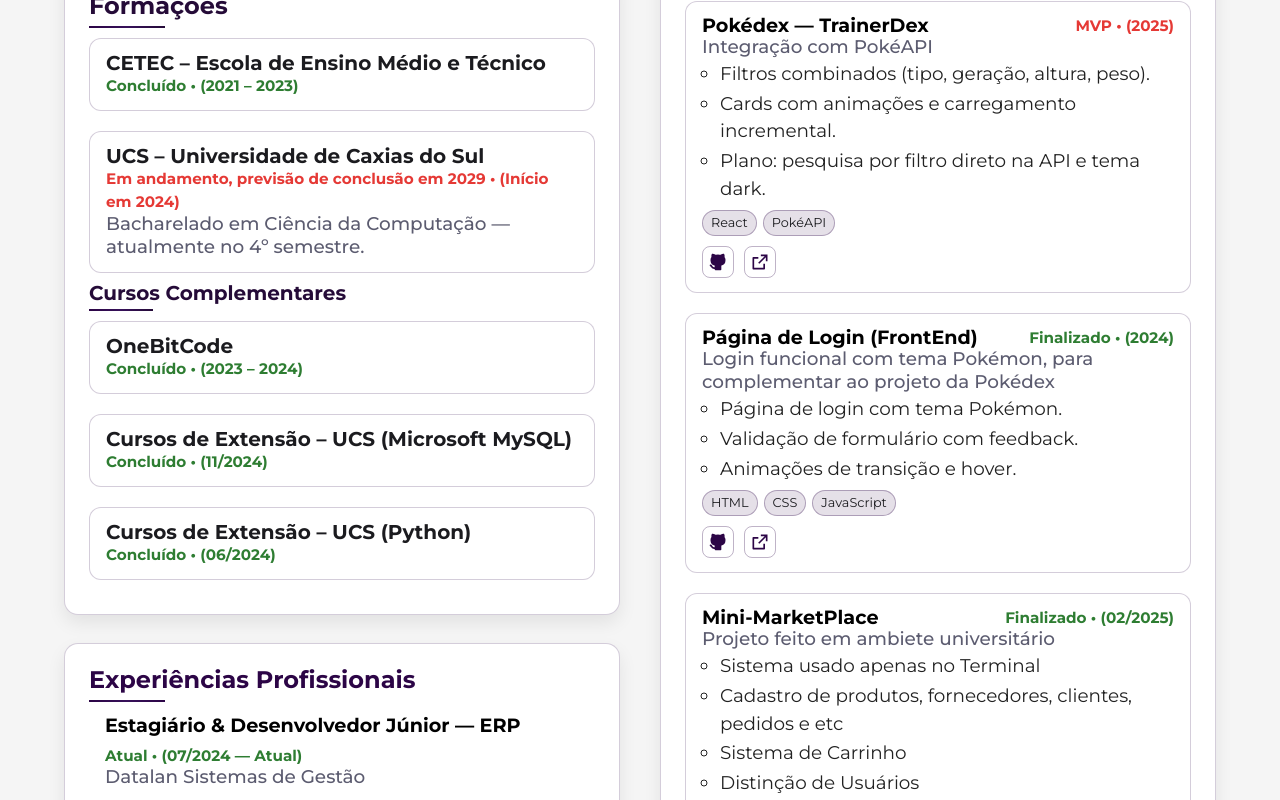
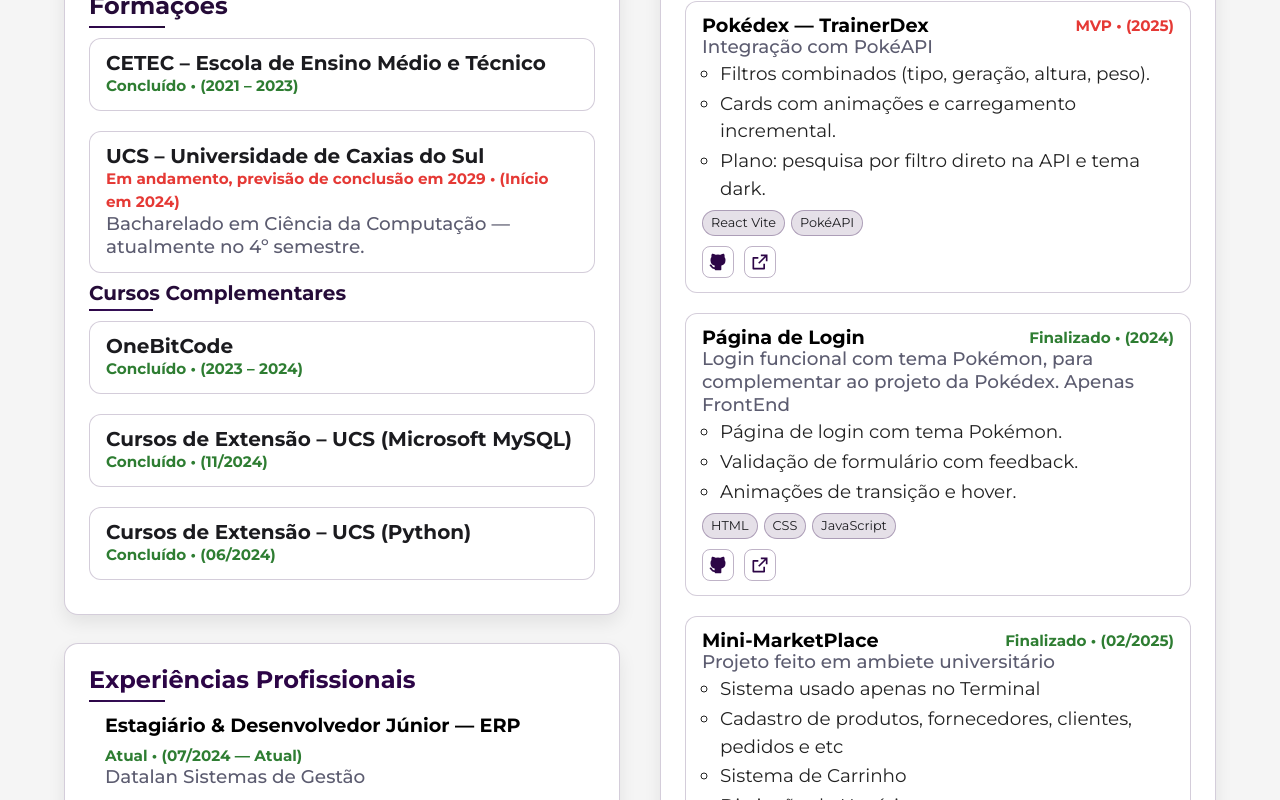
Before and after one commit to GerMacca/My-Resume, a React (Vite) app: page / in a window 1280 px wide. Shown: the part 1285-2085 px from the top of the page. Built offline with nearby package versions, Linux system fonts and the light colour scheme; some icons are missing.

Commit message:
commit 2

```diff
--- a/src/Components/MainContent/Projects/Projects.jsx
+++ b/src/Components/MainContent/Projects/Projects.jsx
@@ -28,12 +28,12 @@
             'Cards com animações e carregamento incremental.',
             'Plano: pesquisa por filtro direto na API e tema dark.',
         ],
-        stack: ['React', 'PokéAPI'],
+        stack: ['React Vite', 'PokéAPI'],
         links: { github: '#', live: '#' },
     },
     {
-        title: 'Página de Login (FrontEnd)',
-        subtitle: 'Login funcional com tema Pokémon, para complementar ao projeto da Pokédex',
+        title: 'Página de Login',
+        subtitle: 'Login funcional com tema Pokémon, para complementar ao projeto da Pokédex. Apenas FrontEnd',
         period: '2024',
         badge: 'ok',
         status: 'Finalizado',
```
